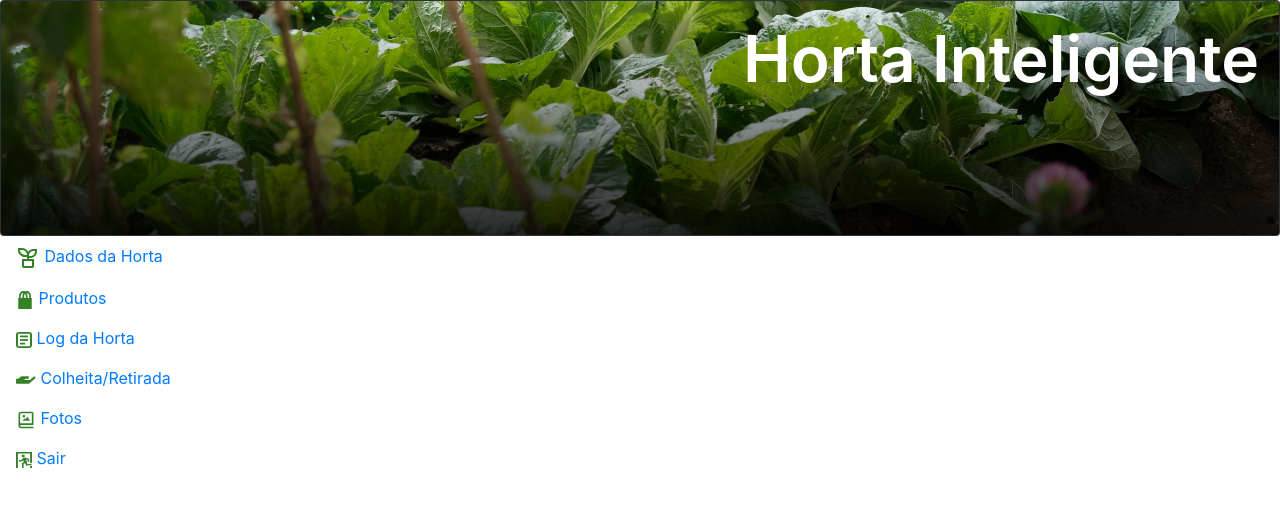
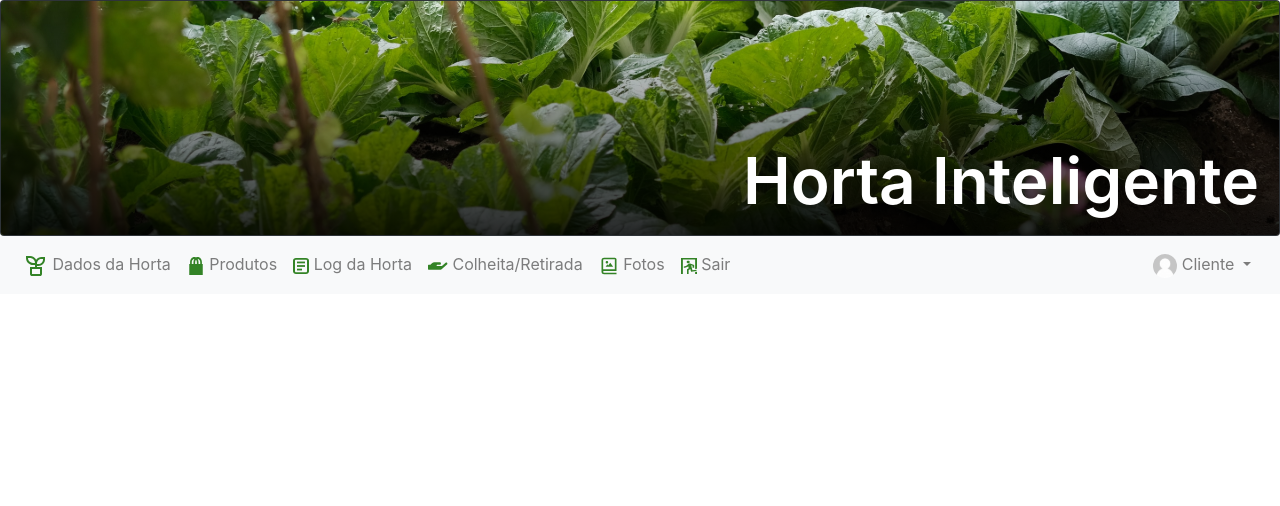
Before and after one commit to giucarvalh0/Horta_Inteligente, an Angular app: page / in a window 1280 px wide. Shown: the top 506 px of the page. Built offline with nearby package versions, Linux system fonts and the light colour scheme.

Commit message:
Changes on app.component.html

```diff
--- a/src/app/app.component.html
+++ b/src/app/app.component.html
@@ -1,126 +1,70 @@
 <div class="card bg-dark text-white">
   <img src="assets\img\Rectangle 56.svg" class="card-img" alt="...">
   <div class="card-img-overlay">
-    <h5 _ngcontent-qtr-c16="" _ngcontent-rcf-c16="" class="card-title"
-    style="font-weight: 600; font-style: normal; line-height: 3,5;font-size: 4rem; text-align: right;">Horta Inteligente</h5>
+    <h5 class="card-title"
+    style="font-weight: 600;
+          font-style: normal;
+          line-height: 5;
+          font-size: 4rem;
+          text-align: right;">
+          {{title}}
+        </h5>
   </div>
 </div>
 
-
-<!-- Estrutra 'list group' -->
-<!-- <ul class="list-group">
-  <li class="list-group-item">
-    <img src="assets\img\ri_plant-line.svg" width="24" height="24" class="d-inline-block align-middle" alt="" loading="lazy">
-    Dados da Horta</li>
-  <li class="list-group-item">
-    <img src="assets\img\Vector.svg" width="18" height="18" class="d-inline-block align-middle" alt="" loading="lazy">
-    Produtos</li>
-  <li class="list-group-item">
-    <img src="assets\img\Group.svg" width="16" height="16" class="d-inline-block align-middle" alt="" loading="lazy">
-    Log da Horta</li>
-  <li class="list-group-item">
-    <img src="assets\img\colheita.svg" width="20" height="20" class="d-inline-block align-middle" alt="" loading="lazy">
-    Colheita/Retirada</li>
-  <li class="list-group-item">
-    <img src="assets\img\bx_bx-photo-album.svg" width="20" height="20" class="d-inline-block align-middle" alt="" loading="lazy">
-    Fotos</li>
-  <li class="list-group-item">
-    <img src="assets\img\exit.svg" width="16" height="16" class="d-inline-block align-middle" alt="" loading="lazy">
-    Sair</li>
-</ul> -->
-
-
-<!-- Estrutra 'nav-bar' -->
-<!-- <nav class="navbar navbar-expand-lg navbar-light bg-light">
-  <div class="collapse navbar-collapse" id="navbarNav">
+<nav class="navbar navbar-expand-lg navbar-light bg-light">
+  <div class="collapse navbar-collapse" id="navbarNav" >
     <ul class="navbar-nav">
 
       <li class="nav-item">
         <a class="nav-link" href="#">
-          <img src="assets\img\ri_plant-line.svg" width="24" height="24" class="d-inline-block align-middle" alt="" loading="lazy">
-          Dados da Horta</a>
+          <img src="assets\img\ri_plant-line.svg" width="24" height="24" class="d-inline-block align-middle" alt="  " loading="lazy">
+          Dados da Horta      </a>
       </li>
 
       <li class="nav-item">
         <a class="nav-link" href="#">
-          <img src="assets\img\Vector.svg" width="18" height="18" class="d-inline-block align-middle" alt="" loading="lazy">
-          Produtos
-        </a>
+          <img src="assets\img\Vector.svg" width="18" height="18" class="d-inline-block align-middle" alt="  " loading="lazy">
+          Produtos      </a>
       </li>
 
       <li class="nav-item">
         <a class="nav-link" href="#">
-          <img src="assets\img\Group.svg" width="16" height="16" class="d-inline-block align-middle" alt="" loading="lazy">
-          Log da Horta
-        </a>
+          <img src="assets\img\Group.svg" width="16" height="16" class="d-inline-block align-middle" alt="  " loading="lazy">
+          Log da Horta      </a>
       </li>
 
       <li class="nav-item">
         <a class="nav-link" href="#">
-          <img src="assets\img\colheita.svg" width="20" height="20" class="d-inline-block align-middle" alt="" loading="lazy">
-          Colheita/Retirada
-        </a>
+          <img src="assets\img\colheita.svg" width="20" height="20" class="d-inline-block align-middle" alt="  " loading="lazy">
+          Colheita/Retirada      </a>
       </li>
 
       <li class="nav-item">
         <a class="nav-link" href="#">
-          <img src="assets\img\bx_bx-photo-album.svg" width="20" height="20" class="d-inline-block align-middle" alt="" loading="lazy">
-          Fotos
-        </a>
+          <img src="assets\img\bx_bx-photo-album.svg" width="20" height="20" class="d-inline-block align-middle" alt="  " loading="lazy">
+          Fotos      </a>
       </li>
 
       <li class="nav-item">
         <a class="nav-link" href="#">
-          <img src="assets\img\exit.svg" width="16" height="16" class="d-inline-block align-middle" alt="" loading="lazy">
-          Sair
-        </a>
-
+          <img src="assets\img\exit.svg" width="16" height="16" class="d-inline-block align-middle" alt="  " loading="lazy">
+          Sair      </a>
       </li>
     </ul>
   </div>
-</nav> -->
 
-<!-- Estrutura nav -->
-<nav class="nav flex-column">
-  <li class="nav-item">
-    <a class="nav-link" href="#">
-      <img src="assets\img\ri_plant-line.svg" width="24" height="24" class="d-inline-block align-middle" alt="" loading="lazy">
-      Dados da Horta</a>
-  </li>
-
-  <li class="nav-item">
-    <a class="nav-link" href="#">
-      <img src="assets\img\Vector.svg" width="18" height="18" class="d-inline-block align-middle" alt="" loading="lazy">
-      Produtos
-    </a>
-  </li>
-
-  <li class="nav-item">
-    <a class="nav-link" href="#">
-      <img src="assets\img\Group.svg" width="16" height="16" class="d-inline-block align-middle" alt="" loading="lazy">
-      Log da Horta
-    </a>
-  </li>
-
-  <li class="nav-item">
-    <a class="nav-link" href="#">
-      <img src="assets\img\colheita.svg" width="20" height="20" class="d-inline-block align-middle" alt="" loading="lazy">
-      Colheita/Retirada
-    </a>
-  </li>
-
-  <li class="nav-item">
-    <a class="nav-link" href="#">
-      <img src="assets\img\bx_bx-photo-album.svg" width="20" height="20" class="d-inline-block align-middle" alt="" loading="lazy">
-      Fotos
-    </a>
-  </li>
-
-  <li class="nav-item">
-    <a class="nav-link" href="#">
-      <img src="assets\img\exit.svg" width="16" height="16" class="d-inline-block align-middle" alt="" loading="lazy">
-      Sair
-    </a>
-
-  </li>
+  <div class="dropdown">
+    <button class="btn btn-default dropdown-toggle" type="button" id="dropdownMenu1" data-toggle="dropdown" aria-haspopup="true" aria-expanded="false" style="color: #7c7c7c">
+      <img src="assets\img\Ellipse 29.svg" width="24" height="24" class="d-inline-block align-middle" alt="  " loading="lazy" >
+      Cliente
+    </button>
+    <ul class="dropdown-menu" aria-labelledby="dropdownMenu1">
+      <li><a href="#">Action</a></li>
+      <li><a href="#">Another action</a></li>
+      <li><a href="#">Something else here</a></li>
+      <li role="separator" class="divider"></li>
+      <li><a href="#">Separated link</a></li>
+    </ul>
+  </div>
 </nav>
--- a/src/app/app.component.ts
+++ b/src/app/app.component.ts
@@ -6,5 +6,5 @@
   styleUrls: ['./app.component.css']
 })
 export class AppComponent {
-  title = 'Horta Inteligente';
+  title = '\n\n\nHorta Inteligente';
 }
```
Also changed, not shown: src/assets/img/Ellipse 29.svg (added).
